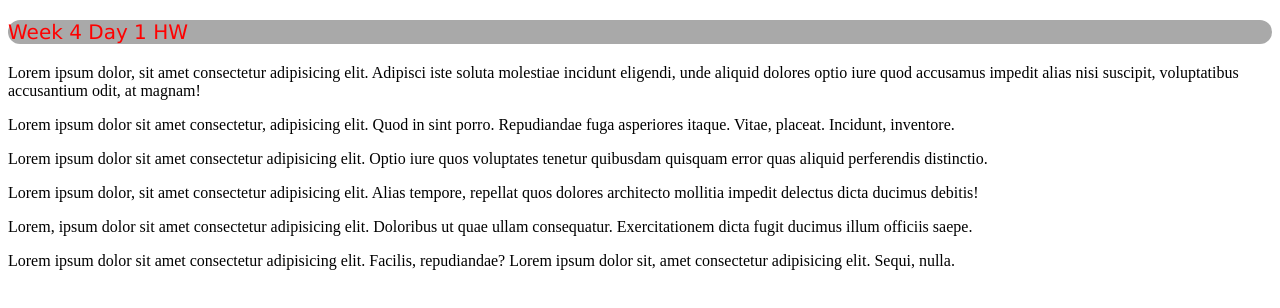
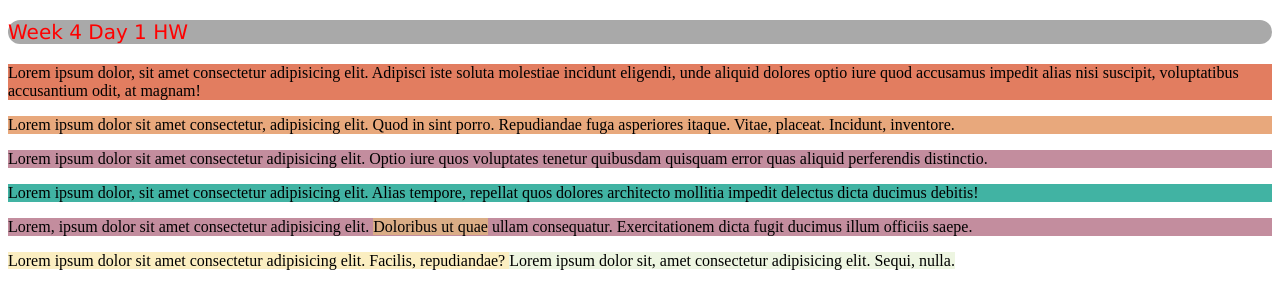
Before and after one commit to feras272/Week04Day01HW_DOM, a plain HTML site: page index.html in a window 1280 px wide. Drawn offline with Linux system fonts and the light colour scheme.

Commit message:
adding background color for all span and paragraph elements

```diff
--- a/style.css
+++ b/style.css
@@ -5,3 +5,35 @@
     background-color:darkgray;
     border-radius: 12px;
 }
+
+#paragraph1{
+    background-color: #E27D60;
+}
+
+#paragraph2{
+    background-color: #E8A87C;
+}
+
+#paragraph3{
+    background-color: #C38D9E;
+}
+
+#paragraph4{
+    background-color: #41B3A3;
+}
+
+#paragraph5{
+    background-color: #C38D9E;
+}
+
+#span1{
+    background-color: #FBEEC1;
+}
+
+#span2{
+    background-color: #EDF5E1;
+}
+
+#spanPar1{
+    background-color: #DAAD86;
+}
```
